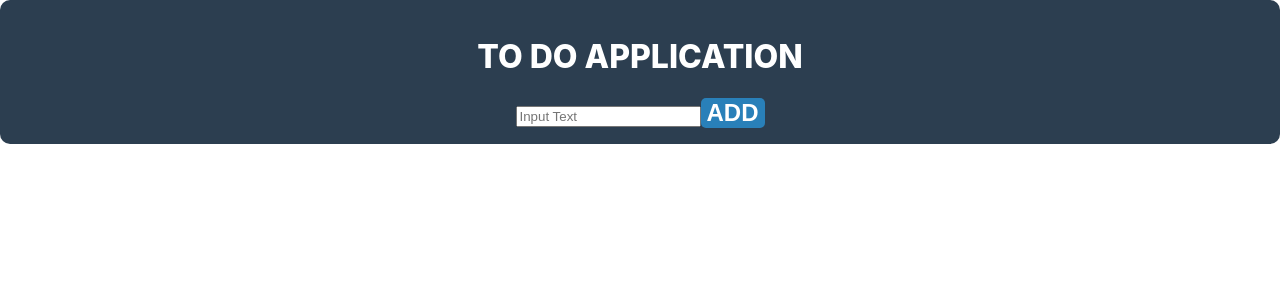
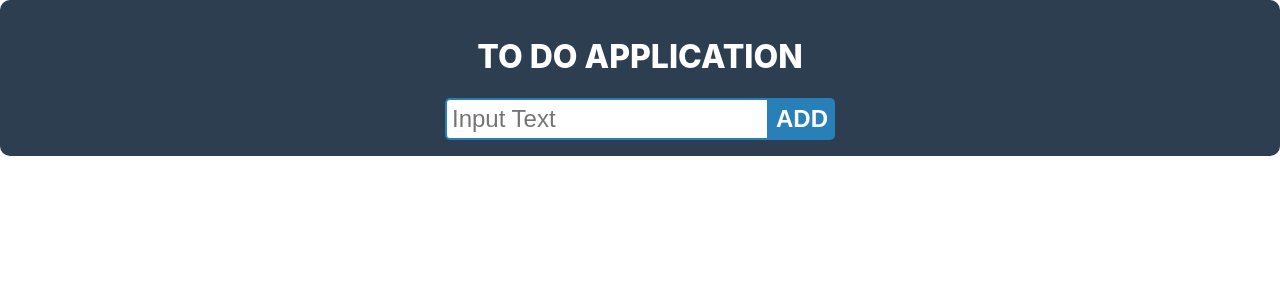
Before and after one commit to iCET-Project-Class-B01/Intro-to-React, a React (Create React App) app: page / in a window 1280 px wide. Shown: the top 300 px of the page. Built offline with nearby package versions, Linux system fonts and the light colour scheme.

Commit message:
InputBox Style Done

```diff
--- a/src/components/InputBox/InputBox.js
+++ b/src/components/InputBox/InputBox.js
@@ -4,7 +4,7 @@ import style from './InputBox.module.css';
 const InputBox = () => {
    return (
       <div>
-        <input type="text" placeholder='Input Text' />
+         <input className={style.input_style} type="text" placeholder='Input Text' />
          <button className={style.button_style} type="button">ADD</button>
       </div>
    );
--- a/src/components/InputBox/InputBox.module.css
+++ b/src/components/InputBox/InputBox.module.css
@@ -3,6 +3,15 @@
    color: white;
    font-weight: 800;
    border: 0px;
-   border-radius: 5px;
+   border-radius: 0px 5px 5px 0px;
    font-size: 1.5rem;
+   padding: 7px;
+
 }
+
+.input_style{
+   font-size: 1.5rem;
+   padding: 5px;
+   border: 2px solid #2980b9;
+   border-radius: 5px 0px 0px 5px;
+}
```
